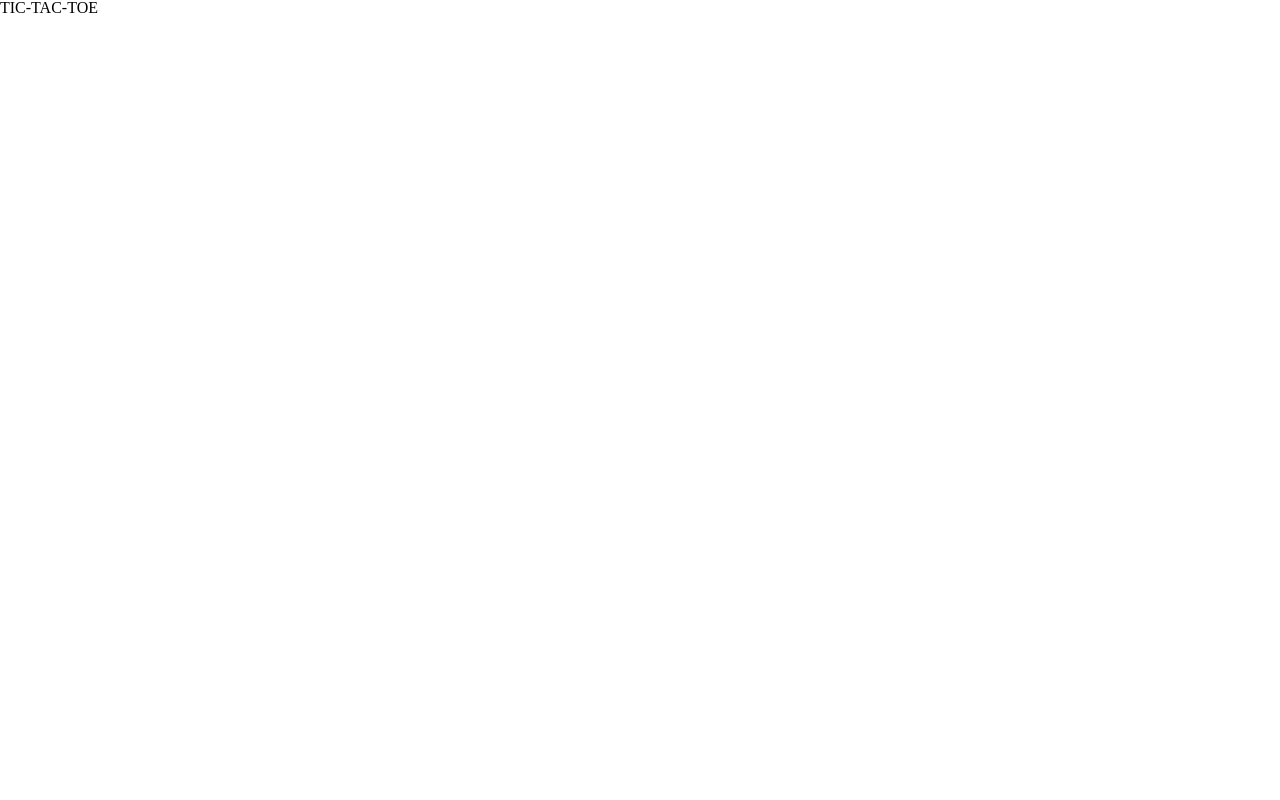
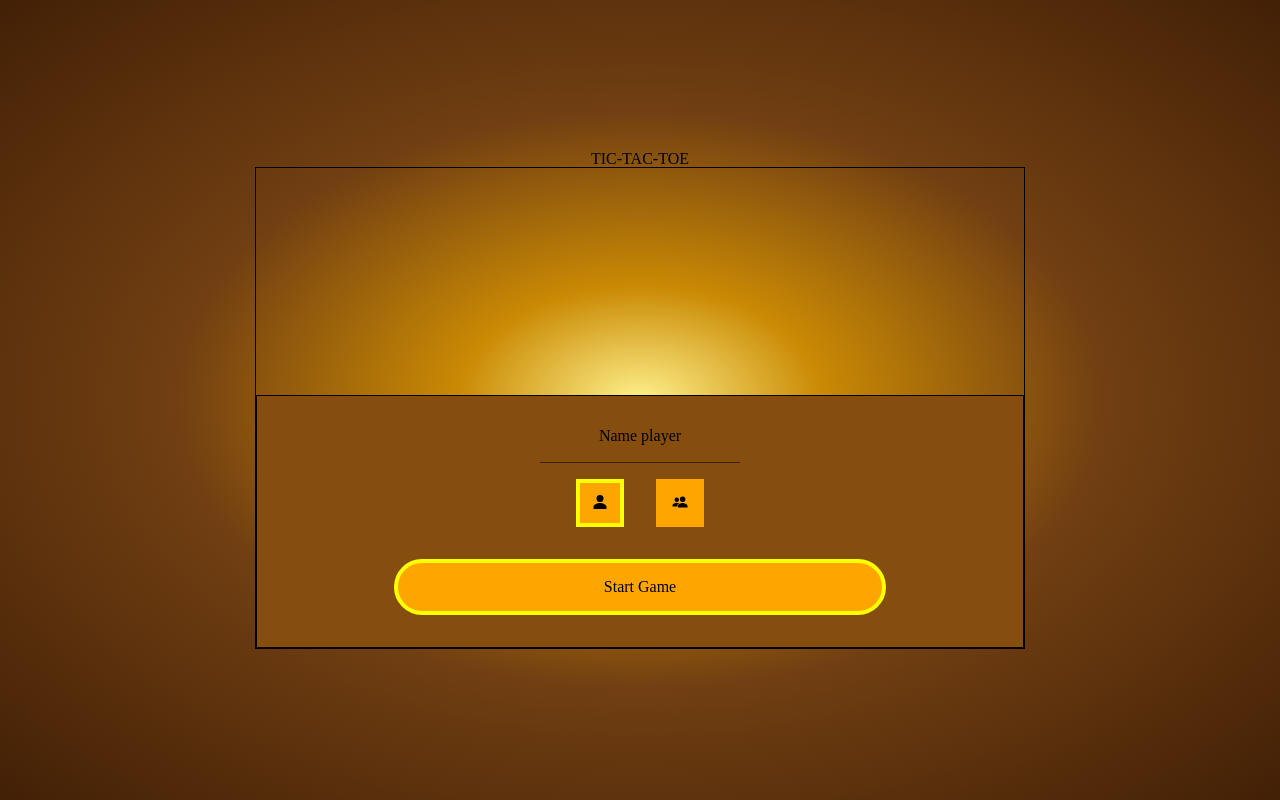
Before and after one commit to davidordo85/Tic-Tac-Toe-React, a React (Vite) app: page / in a window 1280 px wide. Built offline with nearby package versions, Linux system fonts and the light colour scheme; the HTML template or start-up script is replaced by a standard one.

Commit message:
first version option games selection

```diff
--- a/package.json
+++ b/package.json
@@ -11,7 +11,8 @@
   },
   "dependencies": {
     "react": "^18.2.0",
-    "react-dom": "^18.2.0"
+    "react-dom": "^18.2.0",
+    "react-icons": "^4.12.0"
   },
   "devDependencies": {
     "@types/react": "^18.2.37",
--- a/src/App.css
+++ b/src/App.css
@@ -0,0 +1,8 @@
+.app-container {
+    display: flex;
+    flex-direction: column;
+    align-items: center;
+    justify-content: center;
+    height: 100vh;
+    background: radial-gradient(ellipse at center, #FEF08A 0%, #CA8A04 20%, #713F12 51%, #422006 100%);
+}
--- a/src/App.jsx
+++ b/src/App.jsx
@@ -1,8 +1,16 @@
+import { Board } from './components';
 import './reset.css';
 import './App.css';
 
 function App() {
-  return <div>TIC-TAC-TOE</div>;
+  return (
+    <div className="app-container">
+      <h1 className="app-title">TIC-TAC-TOE</h1>
+      <div className="game-board">
+        <Board />
+      </div>
+    </div>
+  );
 }
 
 export default App;
--- /dev/null
+++ b/src/components/board/Board.css
@@ -0,0 +1,6 @@
+.board {
+    position: relative;
+    border: solid 0.1rem black;
+    width: 60vw;
+    height: 60vh;
+}
--- /dev/null
+++ b/src/components/board/Board.jsx
@@ -0,0 +1,14 @@
+import React from 'react';
+import './Board.css';
+import FormOptionsGame from '../formOptionsGame/FormOptionsGame';
+
+function Board() {
+  const [gameState, setGameState] = React.useState('preGame');
+  return (
+    <div className="board">
+      {gameState === 'preGame' ? <FormOptionsGame /> : null}
+    </div>
+  );
+}
+
+export default Board;
--- /dev/null
+++ b/src/components/board/index.jsx
@@ -0,0 +1 @@
+export { default } from './Board';
--- /dev/null
+++ b/src/components/formOptionsGame/FormOptionsGame.css
@@ -0,0 +1,57 @@
+.form-container {
+    position: absolute;
+    bottom: 0;
+    width: 100%;
+    display: flex;
+    flex-direction: column;
+    align-items: center;
+    border: solid black 0.1rem;
+    padding: 2rem;
+    background-color: #854D0E;
+    box-sizing: border-box;
+}
+
+.inputs-container {
+    display: flex;
+    justify-content: space-around;
+}
+
+#player1,
+#player2 {
+    background-color: transparent;
+    border-bottom: solid 0.1rem #422006;
+    margin: 0 0.2rem 0 0.2rem;
+}
+
+.name-input-container {
+    display: flex;
+    flex-direction: column;
+    align-items: center;
+}
+
+.numPlayer-buttons-container {
+    display: flex;
+    justify-content: center;
+}
+
+.numPlayer-buttons-container>button {
+    margin: 1rem;
+    cursor: pointer;
+    width: 3rem;
+    height: 3rem;
+    background-color: orange;
+}
+
+.selected-button {
+    border: solid 0.3rem yellow;
+}
+
+.button-start {
+    cursor: pointer;
+    width: 70%;
+    border: solid 0.3rem yellow;
+    background-color: orange;
+    padding: 1rem;
+    margin-top: 1rem;
+    border-radius: 99px;
+}
--- /dev/null
+++ b/src/components/formOptionsGame/FormOptionsGame.jsx
@@ -0,0 +1,89 @@
+import React from 'react';
+import { IoPersonSharp, IoPeopleSharp } from 'react-icons/io5';
+import './FormOptionsGame.css';
+
+const FormOptionsGame = () => {
+  const [gameOptions, setGameOptions] = React.useState({
+    playerName1: '',
+    playerName2: '',
+    numPlayer: 1,
+  });
+
+  const handleSubmit = event => {
+    event.preventDefault();
+    console.log(gameOptions);
+  };
+
+  const handleChange = event => {
+    setGameOptions(oldGameOptions => {
+      const newGameOptions = {
+        ...oldGameOptions,
+        [event.target.name]: event.target.value,
+      };
+      return newGameOptions;
+    });
+  };
+
+  const { playerName1, playerName2, numPlayer } = gameOptions;
+
+  return (
+    <form onSubmit={handleSubmit} className="form-container">
+      <div className="inputs-container">
+        <div className="name-input-container">
+          <label htmlFor="player1">Name player</label>
+          <input
+            type="text"
+            id="player1"
+            name="playerName1"
+            value={playerName1}
+            onChange={handleChange}
+            autoComplete="off"
+          ></input>
+        </div>
+        {gameOptions.numPlayer > 1 ? (
+          <div className="name-input-container">
+            <label htmlFor="player2">Name player 2</label>
+            <input
+              type="text"
+              id="player2"
+              name="playerName2"
+              value={playerName2}
+              onChange={handleChange}
+              autoComplete="off"
+            ></input>
+          </div>
+        ) : null}
+      </div>
+
+      <div className="numPlayer-buttons-container">
+        <button
+          className={numPlayer === 1 ? 'selected-button' : ''}
+          onClick={() =>
+            setGameOptions(prevGameOptions => ({
+              ...prevGameOptions,
+              numPlayer: 1,
+            }))
+          }
+        >
+          <IoPersonSharp />
+        </button>
+        <button
+          className={numPlayer === 2 ? 'selected-button' : ''}
+          onClick={() =>
+            setGameOptions(prevGameOptions => ({
+              ...prevGameOptions,
+              numPlayer: 2,
+            }))
+          }
+        >
+          <IoPeopleSharp />
+        </button>
+      </div>
+      <button className="button-start" type="submit">
+        Start Game
+      </button>
+    </form>
+  );
+};
+
+export default FormOptionsGame;
--- /dev/null
+++ b/src/components/index.jsx
@@ -0,0 +1 @@
+export { default as Board } from './board';
```
Also changed, not shown: 1 other file (tests, documents, lock files or other folders).
